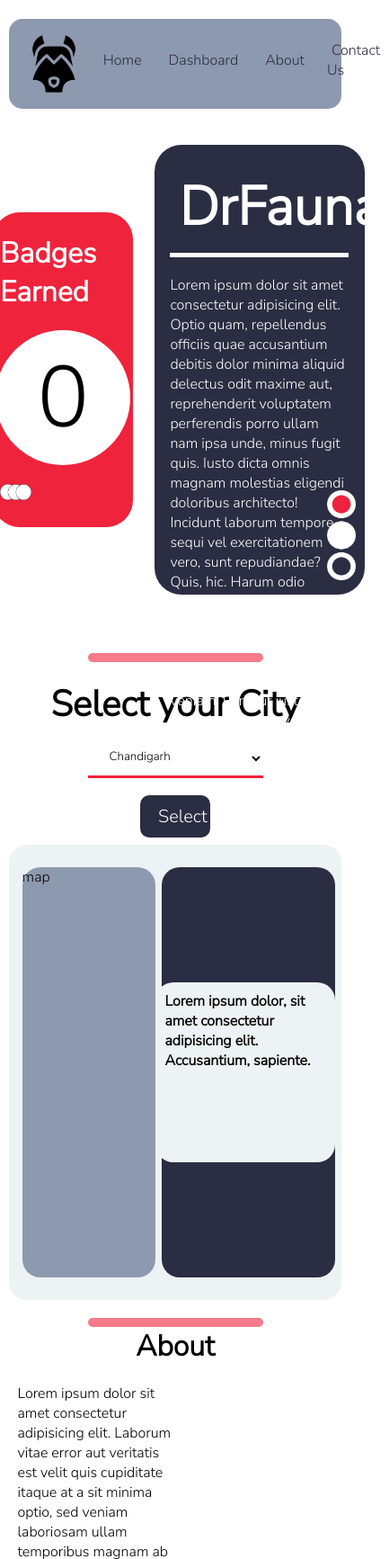
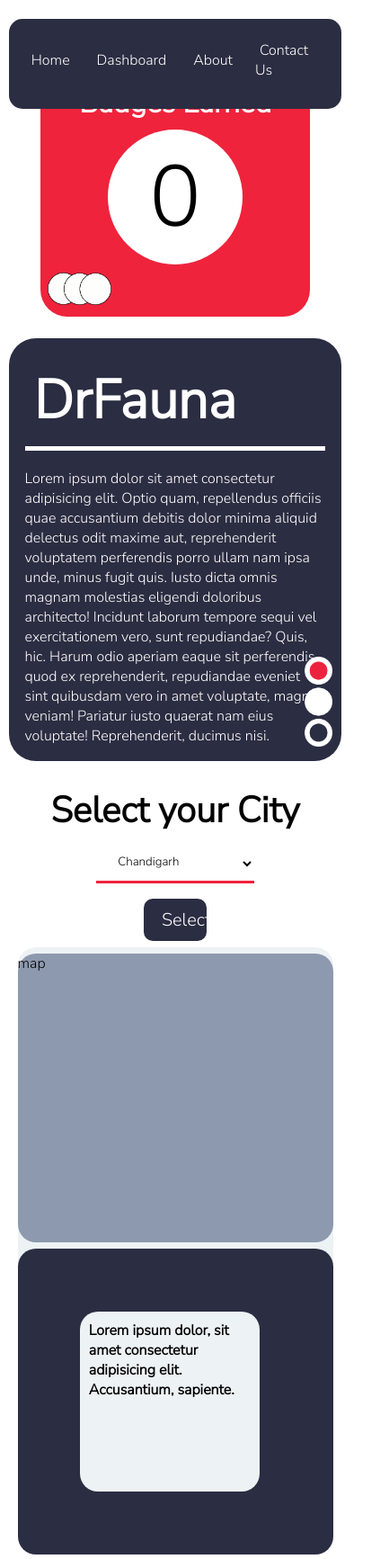
Before and after one commit to Arun89-crypto/DrFauna, a plain HTML site: page index.html in a window 390 px wide. Shown: the top 1733 px of the page at 90% size, 433 px wide, since content can reach past the window. Drawn offline with Linux system fonts and the light colour scheme; a script that the page names is missing.

Commit message:
responsive

```diff
--- a/css/main.css
+++ b/css/main.css
@@ -57,6 +57,7 @@
 
 /* main page */
 .main-page{
+    justify-content: center;
     flex-direction: row;
     width: 100%;
     height: 70vh;
@@ -324,3 +325,68 @@
 .image-nav{
     display: flex;
 }
+
+/* responsive design */
+
+@media only screen and (max-width: 950px) {
+    .navbar{
+        margin-bottom: 15%;
+    }
+    .main-page{
+        flex-direction: column;
+        justify-content: center;
+    }
+    .main-right,.main-left{
+        width: 95%;
+    }
+    .main-bar{
+        display: none;
+    }
+    .dashboard{
+        margin: 10%;
+        padding: 5%;
+        width: 100%;
+    }
+    .lowdash{
+        width: 100%;
+        flex-direction: column;
+        height: 80vh;
+    }
+    .left-dash,.right-dash{
+        width: 100%;
+    }
+    .right-dash{
+        grid-template-columns: repeat(1fr,2);
+    }
+}
+@media only screen and (max-width: 650px) {
+     .about{
+         flex-direction: column;
+     }
+     .main-page{
+         padding-top: 20%;
+         padding-bottom: 20%;
+     }
+     .left-abt,.right-abt{
+         width: 95%;
+     }
+     .contact{
+         width: 100%;
+     }
+     .contact input,.contact textarea{
+         width: 90%;
+     }
+     .dashboard{
+         padding-top: 20%;
+         padding-bottom: 20%;
+     }
+}
+@media only screen and (max-width: 750px) {
+    .dashboard{
+        padding-top: 20%;
+        padding-bottom: 20%;
+    }
+    .left-abt p{
+        font-size: 0.8rem;
+    }
+}
--- a/index.html
+++ b/index.html
@@ -117,6 +117,16 @@
             </div>
         </div>
     </div>
+    <script type="text/javascript">
+        (function (d, m) {
+            var kommunicateSettings =
+                { "appId": "f0bb4007ae572dd0545c5859cdae6abb", "popupWidget": true, "automaticChatOpenOnNavigation": true };
+            var s = document.createElement("script"); s.type = "text/javascript"; s.async = true;
+            s.src = "https://widget.kommunicate.io/v2/kommunicate.app";
+            var h = document.getElementsByTagName("head")[0]; h.appendChild(s);
+            window.kommunicate = m; m._globals = kommunicateSettings;
+        })(document, window.kommunicate || {});
+    </script>
     <script src="./javaScript/style.js"></script>
 </body>
 
--- a/javaScript/style.js
+++ b/javaScript/style.js
@@ -33,8 +33,12 @@ window.addEventListener('scroll', () => {
             e.style.background = "white";
         })
         navbar.style.background = "#2b2d42";
-        nav_image.style.display = "none";
-        navbar.style.justifyContent = "center"
+        if (screen.width >= 600) {
+            nav_image.style.display = "none";
+            navbar.style.justifyContent = "center"
+        } else {
+            nav_image.style.filter = "invert(1)";
+        }
     } else {
         navbar.style.background = "#8d99ae";
         navlistitem.forEach((e) => {
@@ -45,5 +49,6 @@ window.addEventListener('scroll', () => {
         })
         nav_image.style.display = "flex";
         navbar.style.justifyContent = "space-between"
+        nav_image.style.filter = "invert(0)";
     }
 })
```
